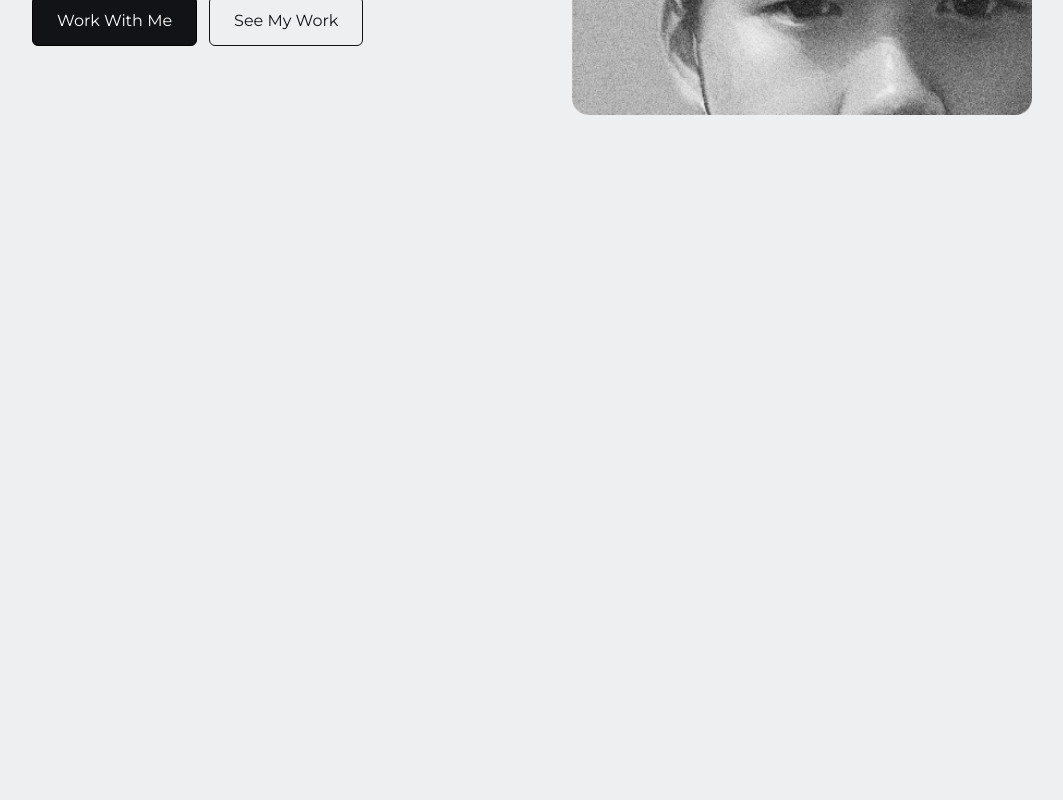
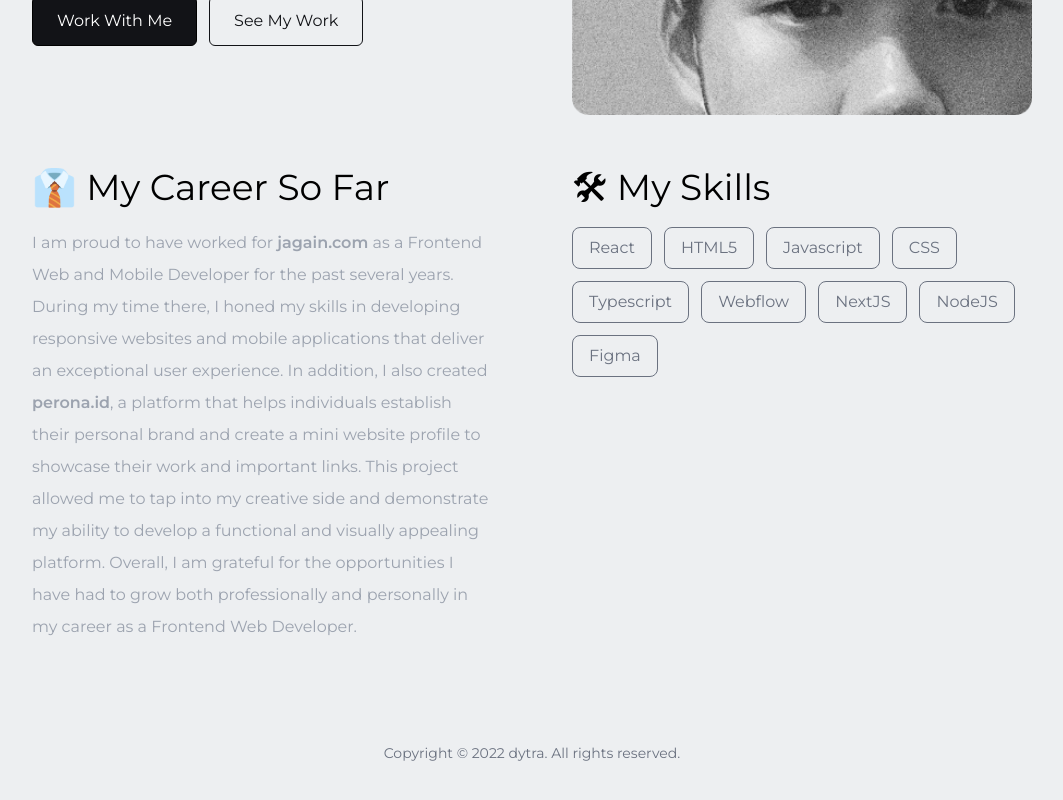
Before and after one commit to dytra/dytra.github.io, a Next.js app: page / in a window 1280 px wide. Shown: the part 408-1208 px from the top of the page, without its empty margins (108-1171 px from the left). Before the commit the page ends 800 px from the top, so only its background shows below. Built offline with nearby package versions, Linux system fonts and the light colour scheme.

Commit message:
add career and footer section

```diff
--- a/src/pages/index.tsx
+++ b/src/pages/index.tsx
@@ -21,6 +21,8 @@ export default function Home() {
       classes: "bg-black px-4 py-3 text-white rounded-md"
     }
   ];
+
+  const skills = ["React", "HTML5", "Javascript", "CSS", "Typescript", "Webflow", "NextJS", "NodeJS", "Figma"];
   return (
     <>
       <Head>
@@ -31,7 +33,9 @@ export default function Home() {
         <link rel="preconnect" href="https://fonts.googleapis.com" />
         <link rel="preconnect" href="https://fonts.gstatic.com" crossOrigin="anonymous" />
         <link href="https://fonts.googleapis.com/css2?family=Montserrat:wght@400;500;600;700&display=swap" rel="stylesheet" />
+
       </Head>
+
       <main className="container md:max-w-5xl mx-auto px-3">
         <nav className="flex pt-3 items-center">
           <div className="logo">
@@ -59,7 +63,7 @@ export default function Home() {
               </div>
               <div className="mt-5 flex space-x-3 justify-center md:justify-start">
                 <a href="#" className="inline-block bg-primary  text-white rounded-md border border-black px-6 py-3">Work With Me</a>
-                <a href="#" className="inline-block bg-brightGrey text-primary border border-primary hover:bg-primary hover:text-white rounded-md px-6 py-3">See My Work</a>
+                <a href="#" className="inline-block bg-brightGrey text-primary border border-primary hover:bg-primary hover:text-white rounded-md px-6 py-3 transition-all">See My Work</a>
               </div>
             </div>
           </div>
@@ -70,8 +74,41 @@ export default function Home() {
           </div>
 
         </div>
+        <div className="spacer h-10"></div>
+        <div className='flex flex-col md:flex-row md:gap-20'>
+          <div className='md:w-1/2'>
+            <h2 className="text-4xl">👔 My Career So Far</h2>
+            <div className='mt-5'>
+              <p className='text-gray-400 leading-8 font-normal'>I am proud to have worked for <a href="https://jagain.com" className='font-semibold' target="_new">jagain.com</a> as a Frontend Web and Mobile Developer for the past several years. During my time there, I honed my skills in developing responsive websites and mobile applications that deliver an exceptional user experience. In addition, I also created <a href="https://perona.id" className='font-semibold' target="_new">perona.id</a>, a platform that helps individuals establish their personal brand and create a mini website profile to showcase their work and important links. This project allowed me to tap into my creative side and demonstrate my ability to develop a functional and visually appealing platform. Overall, I am grateful for the opportunities I have had to grow both professionally and personally in my career as a Frontend Web Developer.</p>
+            </div>
+          </div>
+          <div className='md:w-1/2'>
+            <h2 className="text-4xl mt-3 md:mt-0">🛠 My Skills</h2>
+            <div className='flex mt-5 flex-wrap justify-center md:justify-start'>
+              {
+                skills.map(item => {
+                  return (<span key={item} className='border border-gray-500 px-4 py-2 mr-3 mb-3 rounded-lg hover:bg-gray-200 cursor-pointer text-gray-500'>{item}</span>)
+                })
+              }
+            </div>
+          </div>
+        </div>
+        <div className="spacer h-10 md:h-20"></div>
+        <footer className=''>
+          <div className='text-gray-500 flex gap-5 justify-center'>
+            <a href="https://twitter.com/dytra_io" target="_blank"><i className="fa-brands fa-twitter text-3xl"></i></a>
+            <a href="https://github.com/dytra" target="_blank"><i className="fa-brands fa-github text-3xl"></i></a>
+            <a href="https://instagram.com/dytra.io" target="_blank"><i className="fa-brands fa-instagram text-3xl"></i></a>
+          </div>
+          <div className='mt-5 text-sm text-gray-500 cursor-default'>
+            <p className='text-center'>Copyright © 2022 dytra. All rights reserved.</p>
+          </div>
+
+          <div className="spacer h-10"></div>
+        </footer>
 
       </main>
+      <script src="https://kit.fontawesome.com/3d0d822717.js" crossOrigin="anonymous"></script>
     </>
   )
 }
```
